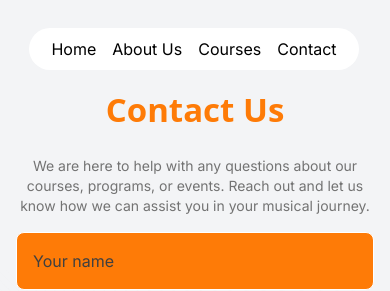
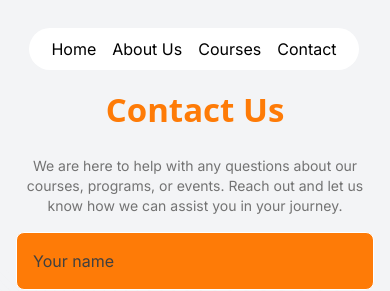
Before and after one commit to syedahafsa12/skillchaat, a Next.js app: page /contact in a window 390 px wide. Shown: the top 291 px of the page. Built offline with nearby package versions, Linux system fonts and the light colour scheme.

Commit message:
mobile responsive done finishlast2

```diff
--- a/src/app/contact/page.tsx
+++ b/src/app/contact/page.tsx
@@ -185,7 +185,7 @@ function MusicSchoolContactUs() {
         </h1>
         <p className="text-neutral-500 max-w-lg mx-auto my-2 text-sm text-center">
           We are here to help with any questions about our courses, programs, or events.
-          Reach out and let us know how we can assist you in your musical journey.
+          Reach out and let us know how we can assist you in your journey.
         </p>
         <form onSubmit={handleSubmit} className="space-y-4 mt-4">
           <input
--- a/src/app/globals.css
+++ b/src/app/globals.css
@@ -135,6 +135,11 @@ font-size: 10px;
   }
   .h1{
 font-size: 12px;
+  }
+}
+@media screen and (min-width:1414px)and (max-width:1440px) {
+  .pic{
+    margin-left: 250px !important;
   }
 }
 @media screen and (min-width:382px)and (max-width:425px) {
```
